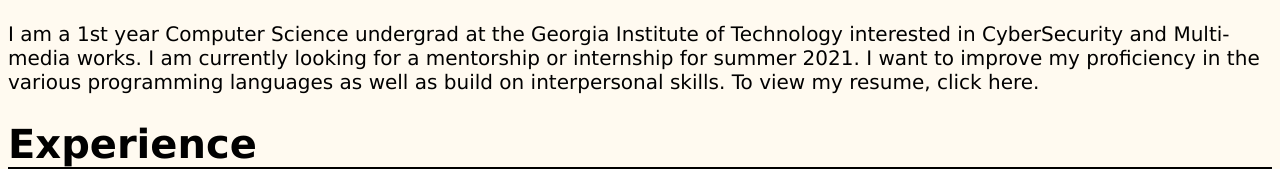
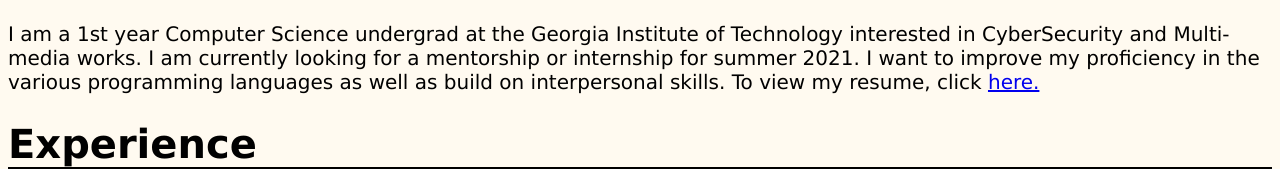
Before and after one commit to lindaduong25/FirstWebPortfolio, a plain HTML site: page index.html in a window 1280 px wide. Shown: the part 467-636 px from the top of the page. Drawn offline with Linux system fonts and the light colour scheme.

Commit message:
Update index.html

```diff
--- a/index.html
+++ b/index.html
@@ -20,7 +20,7 @@
     </div>
     <body>
     <h1>About</h1>
-    <p>I am a 1st year Computer Science undergrad at the Georgia Institute of Technology interested in CyberSecurity and Multi-media works. I am currently looking for a mentorship or internship for summer 2021. I want to improve my proficiency in the various programming languages as well as build on interpersonal skills. To view my resume, click <a src="RESUME.pdf">here.<a>
+    <p>I am a 1st year Computer Science undergrad at the Georgia Institute of Technology interested in CyberSecurity and Multi-media works. I am currently looking for a mentorship or internship for summer 2021. I want to improve my proficiency in the various programming languages as well as build on interpersonal skills. To view my resume, click <a href="RESUME.pdf">here.<a>
     <h1>Experience</h1>
     <h1>Activities</h1>
     <h2>SGA IT Board : Internal Tools</h2>
```
